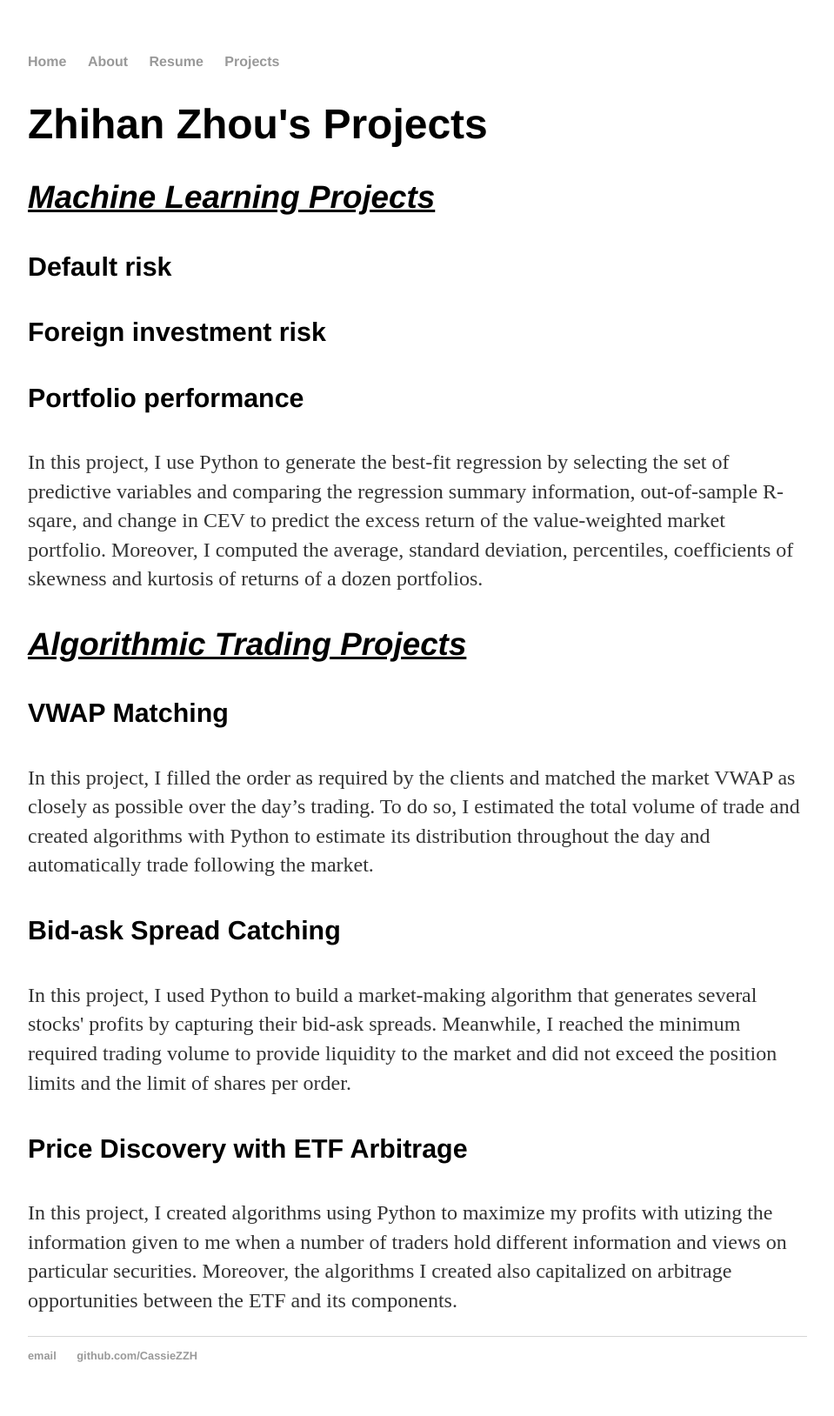
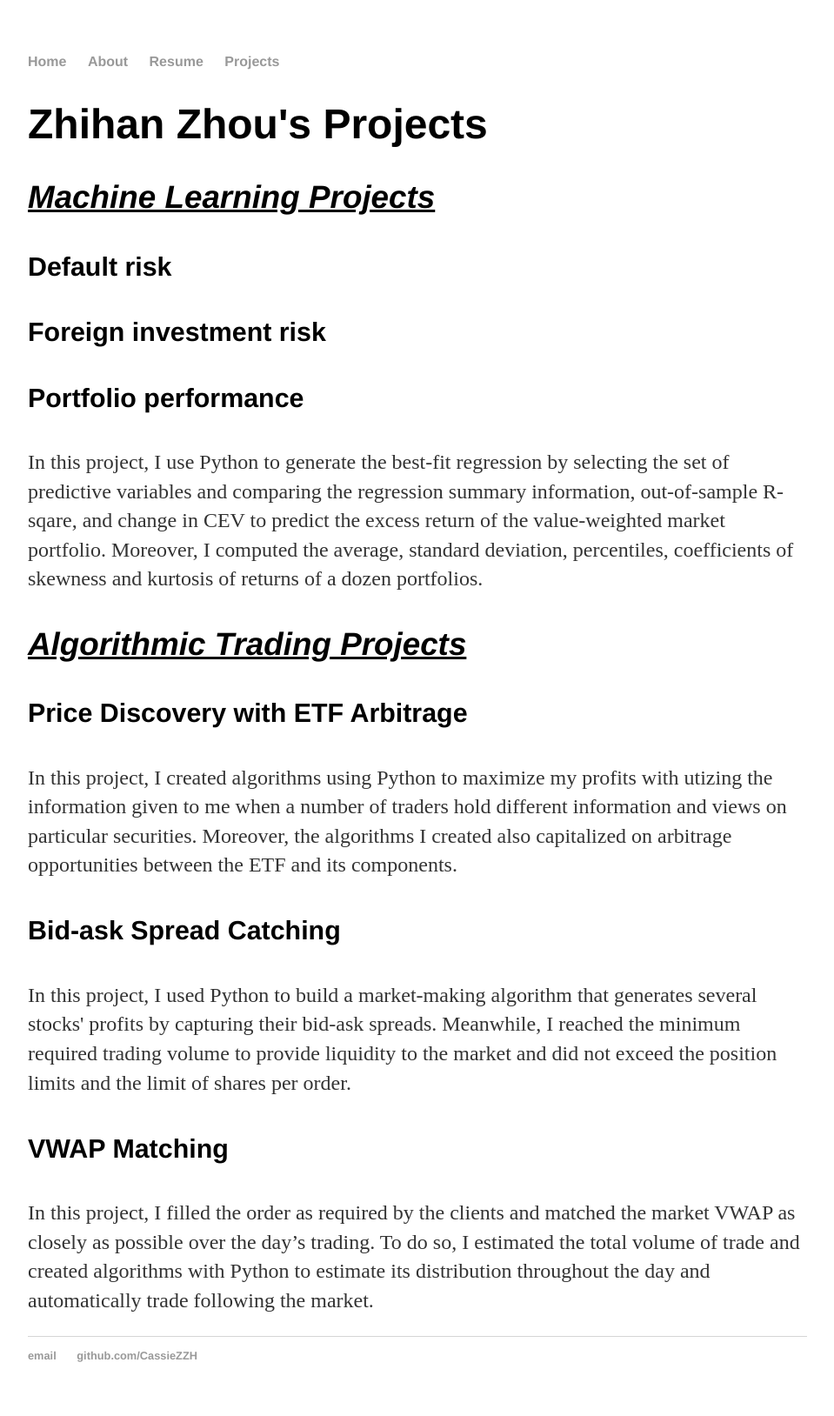
Before and after one commit to CassieZZH/CassieZZH.github.io, a Jekyll site: the page built from projects/index.html, in a window 1280 px wide. Shown: the whole page at 87% size, without its empty margins (160-1119 px from the left). Built offline with Jekyll 4.4.1, drawn with Linux system fonts in a browser that asks for light colours.

```diff
--- a/projects/index.html
+++ b/projects/index.html
@@ -19,13 +19,14 @@ title: Zhihan Zhou's Projects
 
     <h3><em><u>Algorithmic Trading Projects</u></em></h3>
 
-    <h4>VWAP Matching</h4>
-    <p>In this project, I filled the order as required by the clients and matched the market VWAP as closely as possible over the day’s trading. To do so, I estimated the total volume of trade and created algorithms with Python to estimate its distribution throughout the day and automatically trade following the market.
+    <h4>Price Discovery with ETF Arbitrage</h4>
+    <p>In this project, I created algorithms using Python to maximize my profits with utizing the information given to me when a number of traders hold different information and views on particular securities. Moreover, the algorithms I created also capitalized on arbitrage opportunities between the ETF and its components.
 
     <h4>Bid-ask Spread Catching</h4>
     <p>In this project, I used Python to build a market-making algorithm that generates several stocks' profits by capturing their bid-ask spreads. Meanwhile, I reached the minimum required trading volume to provide liquidity to the market and did not exceed the position limits and the limit of shares per order.
 
-    <h4>Price Discovery with ETF Arbitrage</h4>
-    <p>In this project, I created algorithms using Python to maximize my profits with utizing the information given to me when a number of traders hold different information and views on particular securities. Moreover, the algorithms I created also capitalized on arbitrage opportunities between the ETF and its components.
+    <h4>VWAP Matching</h4>
+    <p>In this project, I filled the order as required by the clients and matched the market VWAP as closely as possible over the day’s trading. To do so, I estimated the total volume of trade and created algorithms with Python to estimate its distribution throughout the day and automatically trade following the market.
+
 
 </div>
```
